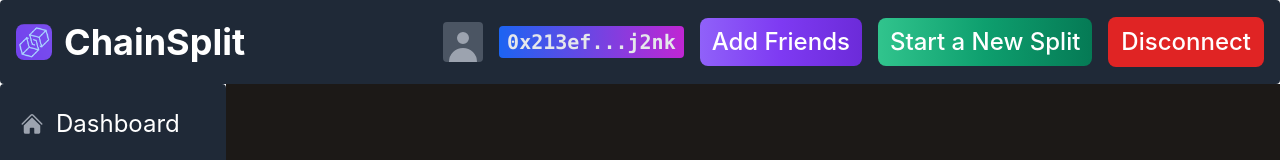
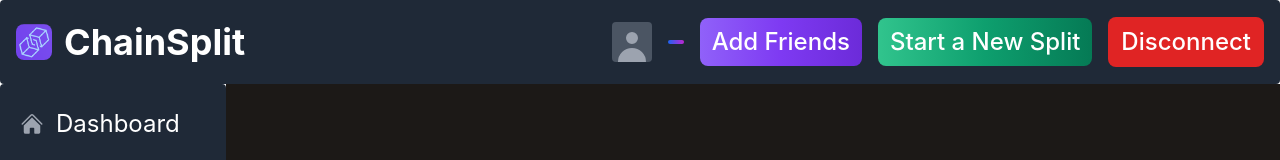
Before and after one commit to karan2605/Chain-Split, a React (Create React App) app: page /groups in a window 1280 px wide. Shown: the top 160 px of the page. Built offline with nearby package versions, Linux system fonts and the light colour scheme.

Commit message:
display account public key on dashboard

```diff
--- a/src/components/DashboardBar.js
+++ b/src/components/DashboardBar.js
@@ -10,7 +10,7 @@ import AddFriend from "./AddFriend";
 
 import logo from "../assets/logo.png";
 
-const DashboardBar = () => {
+const DashboardBar = ({account}) => {
   const [visible, setVisible] = useState(false);
   const [friend, setFriend] = useState(false);
 
@@ -39,7 +39,7 @@ const DashboardBar = () => {
             "text-white bg-gradient-to-r from-blue-600 to-fuchsia-600 font-mono"
           }
         >
-          0x213ef...j2nk
+          {account && account.slice(0, 5) + '...' + account.slice(38, 42)}
         </Badge>
         <Button
           size="2xl"
```
